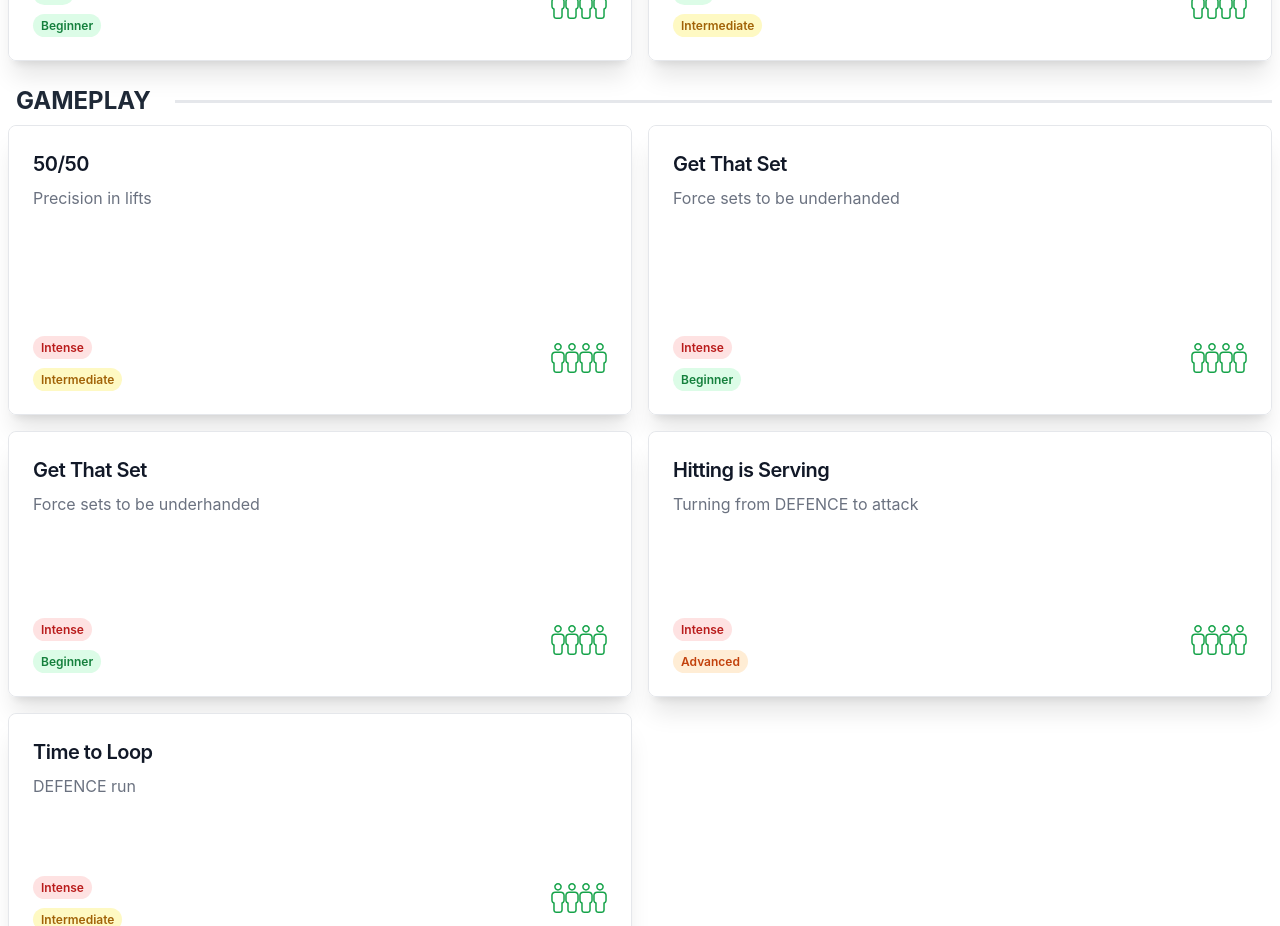
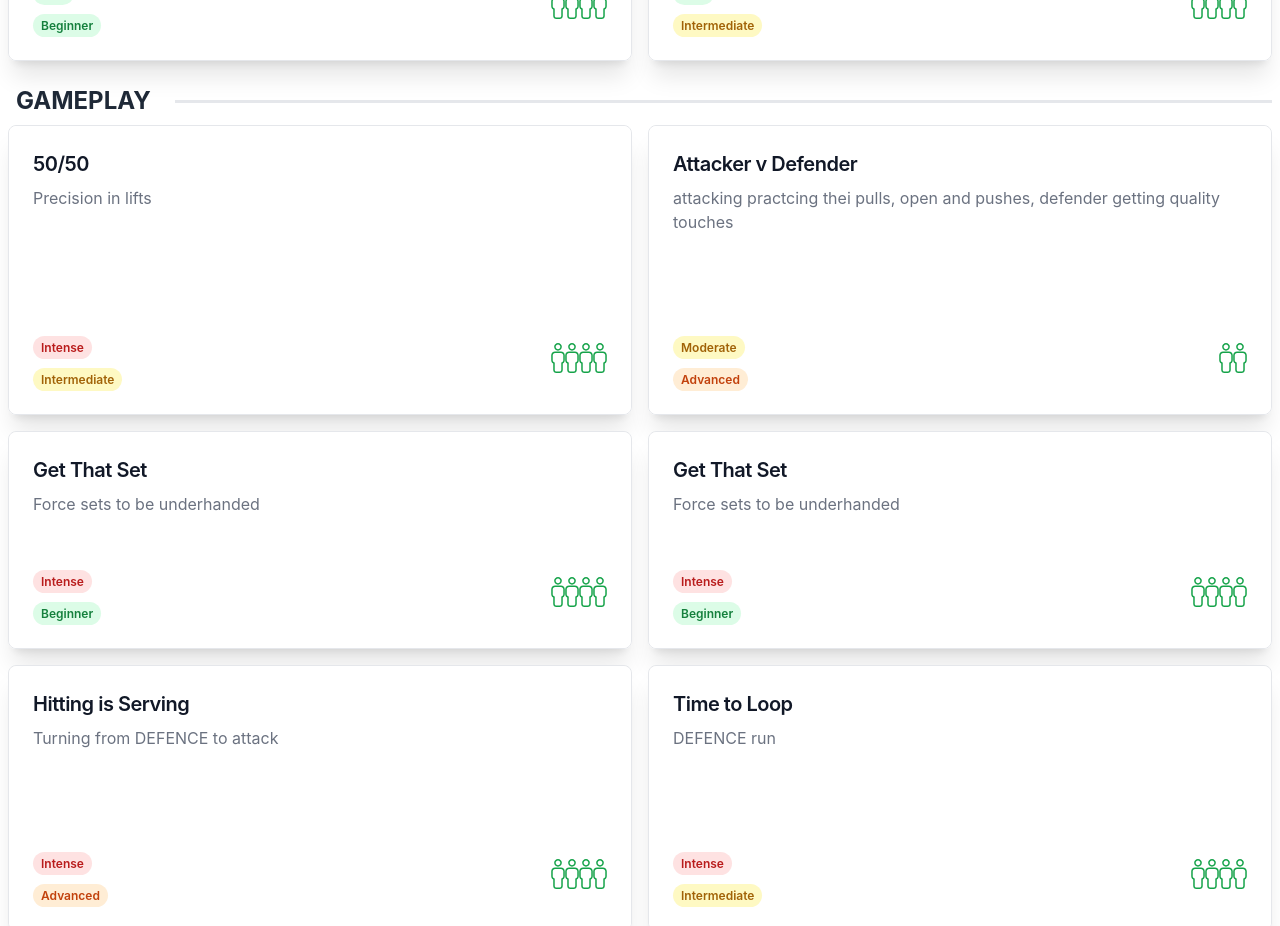
Before and after one commit to AndersSpringborg/learn.roundnet, a Next.js app: page /bible/Drills/overview in a window 1280 px wide. Shown: the part 4460-5386 px from the top of the page. Built offline with nearby package versions, Linux system fonts and the light colour scheme.

Commit message:
Attacker v defender

```diff
--- a/data/localization.ts
+++ b/data/localization.ts
@@ -20,6 +20,17 @@ export type Drill = {
   variations?: string;
 };
 export const Drills: Drill[] = [
+{
+    name: "Attacker v Defender",
+    type: DrillCategory.GAMEPLAY,
+    equipment: "Ball, net, two cones",
+    participants_min: 2,
+    participants_max: 2,
+    difficulty: 3,
+    intensity: 2,
+    purpose: "attacking practcing thei pulls, open and pushes, defender getting quality touches",
+    explanation: "Start by having player A at the net, and player B and the serving line. Player B marks about a quater of the serving line with two cones. Player A now hits the ball towards player B. When player B gets a touch, player A is setting the ball to player B, and player B finishes the ball. Change up the first hit between, pull, open and push shots.",
+  },
   {
     name: "No Net",
     type: DrillCategory.SERVING,
```
